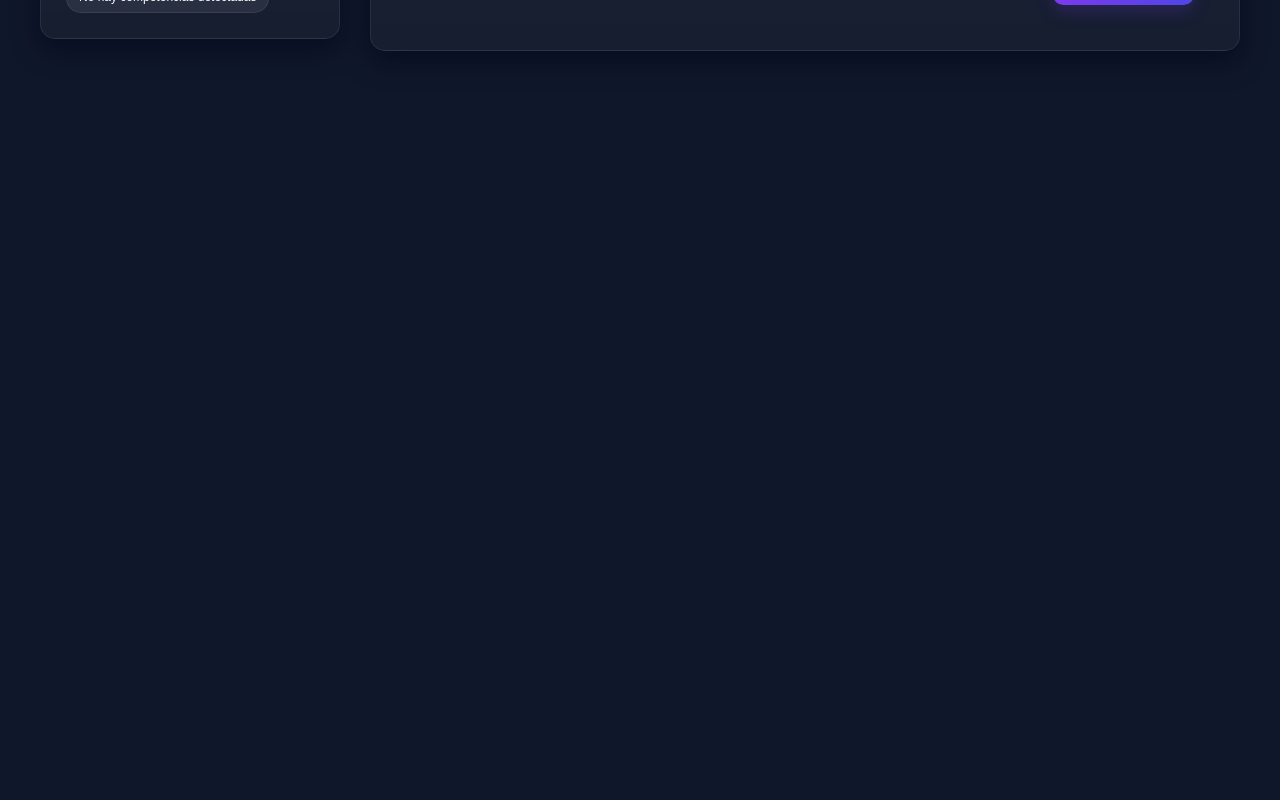
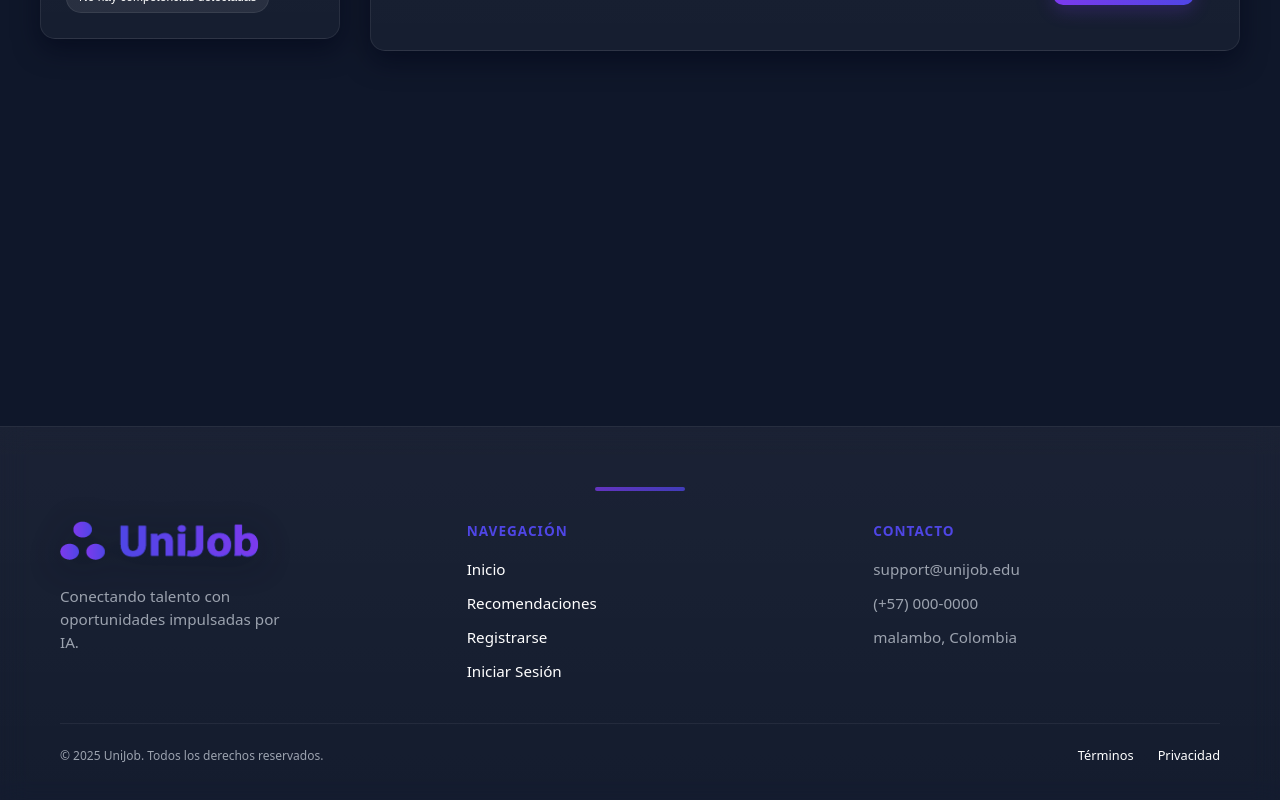
Before and after one commit to mauriciomartinezm/unijob, a React (Vite) app in the folder frontend/: page /perfil in a window 1280 px wide. Shown: the part 489-1289 px from the top of the page. Before the commit the page ends 875 px from the top, so only its background shows below. Built offline with nearby package versions, Linux system fonts and the light colour scheme.

Commit message:
footer terminado

```diff
--- a/frontend/src/pages/perfil.jsx
+++ b/frontend/src/pages/perfil.jsx
@@ -4,6 +4,7 @@ import Navbar from "../componentes/nav.jsx";
 import { useUser } from "../context/UserContext.jsx";
 
 // Componentes externos
+import Footer from "../componentes/footer.jsx";
 import InfoPersonal from "../card/info_personal.jsx";
 import DatosAcademicos from "../card/datos_academicos.jsx";
 import Preferencias from "../card/preferencias.jsx";
@@ -246,6 +247,7 @@ export default function MiPerfil() {
           </div>
         </div>
       </div>
+      <Footer />
     </>
   );
 }
--- a/frontend/src/pages/recomendaciones.jsx
+++ b/frontend/src/pages/recomendaciones.jsx
@@ -1,4 +1,5 @@
 import CardRecomendacion from "../card/card_recomend.jsx";
+import Footer from "../componentes/footer.jsx";
 import Navbar from "../componentes/nav.jsx";
 import "../css/csspage/recomendaciones.css";
 
@@ -57,6 +58,7 @@ export default function Recomendaciones() {
           ))}
         </div>
       </div>
+      <Footer />
     </>
   );
 }
```
